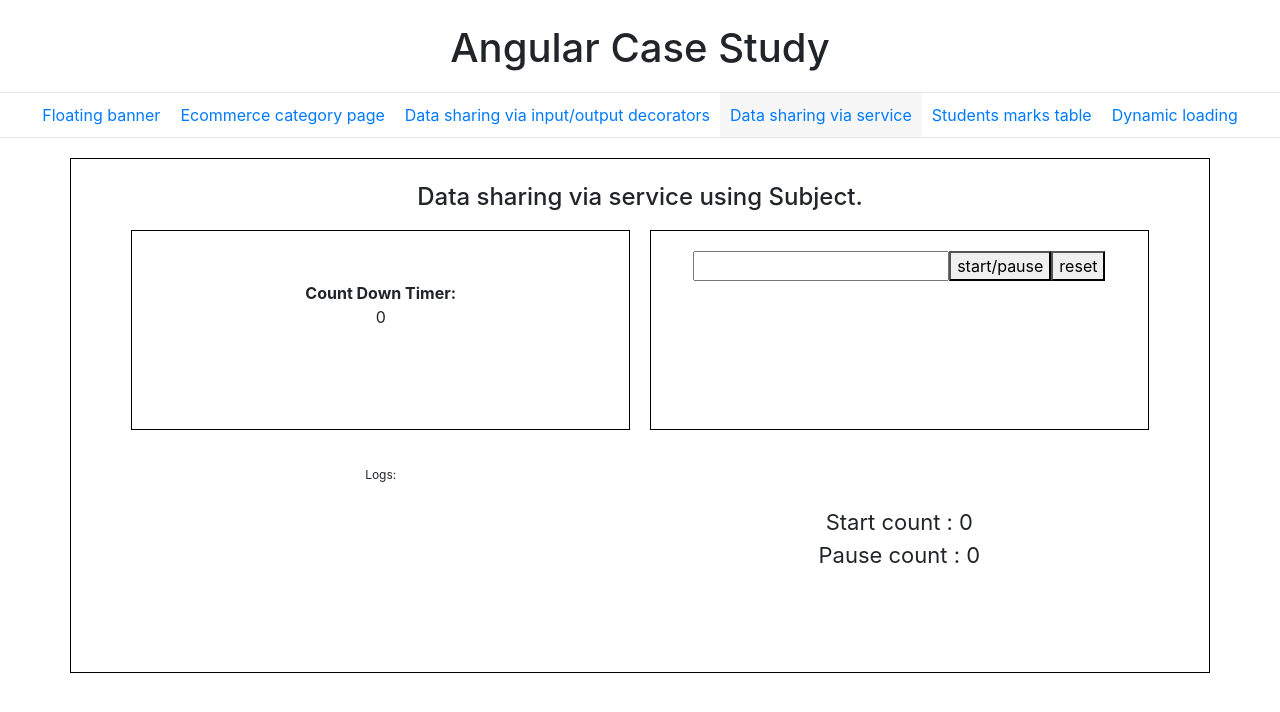
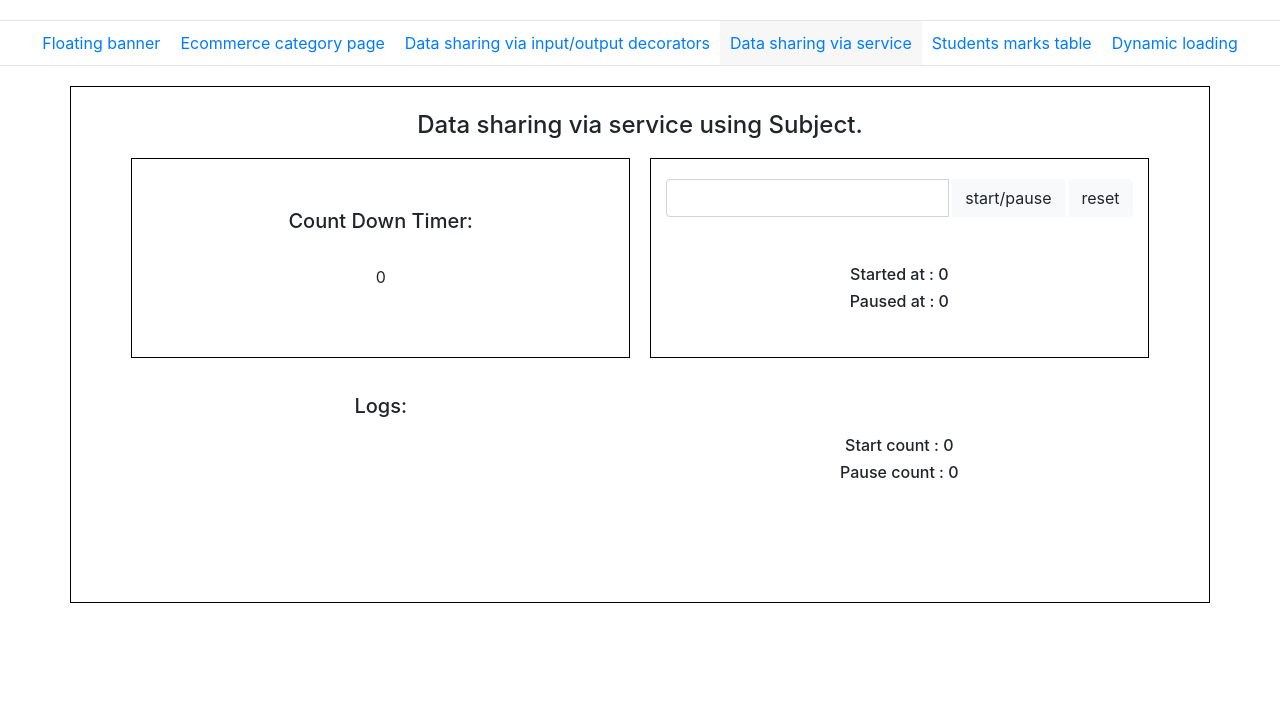
Before and after one commit to prateekinfi/ng-vz-case-study, an Angular app: page /service-data-sharing in a window 1280 px wide. Shown: the top 712 px of the page. Built offline with nearby package versions, Linux system fonts and the light colour scheme.

Commit message:
ui fixes + timer service app bug fixes

```diff
--- a/src/app/app.component.css
+++ b/src/app/app.component.css
@@ -22,3 +22,6 @@
 .nav-container{
     margin: 20px 0px
 }
+.app-container{
+    margin-bottom: 20px;
+}
--- a/src/app/app.component.html
+++ b/src/app/app.component.html
@@ -1,15 +1,33 @@
+<div class="app-container">
 
-<div class="container mt-4"><h1>Angular Case Study</h1></div>
+    <!-- <div class="container mt-4">
+        <h1>Angular Case Study</h1>
+    </div> -->
     <div class="nav-container">
         <hr>
         <ul class="nav-bar">
- <li routerLinkActive='link-active'><a routerLink="/floating-banner">Floating banner</a> </li>
- <li routerLinkActive='link-active'><a routerLink="/ecommerce-category-page">Ecommerce category page</a> </li>
- <li routerLinkActive='link-active'><a routerLink="/input-output-sharing">Data sharing via input/output decorators</a> </li>
- <li routerLinkActive='link-active'><a routerLink="/service-data-sharing">Data sharing via service</a> </li>
- <li routerLinkActive='link-active'><a routerLink="/student-marks">Students marks table</a> </li>
- <li routerLinkActive='link-active'><a routerLink="/dynamic-loading">Dynamic loading</a> </li>
+            <li routerLinkActive='link-active'>
+                <a routerLink="/floating-banner">Floating banner</a>
+            </li>
+            <li routerLinkActive='link-active'>
+                <a routerLink="/ecommerce-category-page">Ecommerce category page</a>
+            </li>
+            <li routerLinkActive='link-active'>
+                <a routerLink="/input-output-sharing">Data sharing via input/output
+                    decorators</a>
+            </li>
+            <li routerLinkActive='link-active'>
+                <a routerLink="/service-data-sharing">Data sharing via service</a>
+            </li>
+            <li routerLinkActive='link-active'>
+                <a routerLink="/student-marks">Students marks table</a>
+            </li>
+            <li routerLinkActive='link-active'>
+                <a routerLink="/dynamic-loading">Dynamic loading</a>
+            </li>
         </ul>
         <hr>
     </div>
     <router-outlet></router-outlet>
+
+</div>
--- a/src/app/service-data-sharing/components/count-down-display/count-down-display.component.html
+++ b/src/app/service-data-sharing/components/count-down-display/count-down-display.component.html
@@ -1,5 +1,5 @@
 
 <div class="display">
-    <b>Count Down Timer:</b>
+    <h5>Count Down Timer:</h5>
     <br>
     {{displayvalue}}</div>
--- a/src/app/service-data-sharing/components/count-down-timer/count-down-timer.component.html
+++ b/src/app/service-data-sharing/components/count-down-timer/count-down-timer.component.html
@@ -1,9 +1,17 @@
-<div  class="container">
-    <input type="number" #timer>
-    <button (click)="updateState(timer.value)">
-        start/pause
-    </button>
-    <button (click)="reset();timer.value=0;">
-        reset
-    </button>
+<div class="container">
+    <div class="input-group">
+        <input type="number" class="form-control" #timer>
+        <div class="input-group-append">
+            <button class="btn btn-light ml-1" (click)="updateState(timer.value)">
+                start/pause
+            </button>
+            <button class="btn btn-light ml-1" (click)="reset();timer.value=0;">
+                reset
+            </button>
+        </div>
+    </div>
+    <br><br>
+    <h6>Started at : {{startvalue}}</h6>
+    <h6> Paused at : {{pausevalue}}</h6>
+
 </div>
--- a/src/app/service-data-sharing/components/count-down-timer/count-down-timer.component.ts
+++ b/src/app/service-data-sharing/components/count-down-timer/count-down-timer.component.ts
@@ -1,4 +1,4 @@
-import { Component, OnInit } from '@angular/core';
+import { Component, OnInit, DoCheck } from '@angular/core';
 import { TimerService } from '../../timer.service';
 import { timer } from 'rxjs/internal/observable/timer';
 import { takeWhile, tap } from 'rxjs/operators';
@@ -10,26 +10,50 @@
 })
 export class CountDownTimerComponent implements OnInit {
 
-  constructor(private service : TimerService) { }
+  constructor(private service: TimerService) { }
   isTimerActive = false;
+  startvalue = 0;
+  pausevalue = 0;
+  flag = 0;
+  ngOnInit(): void {
+    this.flag = 0;
+  }
 
+  updateState(timervalue) {
+    if (timervalue > 0) {
+      this.isTimerActive = !this.isTimerActive;
 
-  ngOnInit(): void {
+      if (this.isTimerActive && this.flag == 0) {
+        this.startvalue = timervalue;
+        this.flag = 1;
+      } else if (this.isTimerActive && this.flag == 1) {
+        this.startvalue = this.service.timer.displayValue;
       }
-  updateState(timervalue){
-    this.isTimerActive=!this.isTimerActive;
+      else if (!this.isTimerActive) {
+        this.pausevalue = this.service.timer.displayValue;
+      }
 
-   timer(0,1).pipe(
-      takeWhile(() => {return (timervalue > 0 && this.isTimerActive && !this.service.timer.reset)}),
-      tap(()=>timervalue--)
-    ).subscribe(()=>{
+      timer(0, 1).pipe(
+        takeWhile(() => { return (timervalue > 0 && this.isTimerActive && !this.service.timer.reset) }),
+        tap(() => { timervalue--; })
+      ).subscribe(() => {
         this.service.updateDisplay(timervalue);
-    })
+        if (timervalue == 0) {
+          this.isTimerActive = !this.isTimerActive;
+        }
+      });
       this.service.updateCounts(this.isTimerActive);
       this.service.updateLogs(this.isTimerActive);
     }
+  }
 
-  reset(){
+  reset() {
     this.service.reset();
+    this.service.updateLogs(this.isTimerActive);
+    this.isTimerActive = false;
+    this.flag = 0;
+    this.startvalue = 0;
+    this.pausevalue = 0;
+    this.service.timer.reset = true;
   }
 }
--- a/src/app/service-data-sharing/components/counts/counts.component.css
+++ b/src/app/service-data-sharing/components/counts/counts.component.css
@@ -6,6 +6,5 @@
 }
 .counts-container{
     text-align: center;
-    font-size: 22px;
     padding:50px;
 }
--- a/src/app/service-data-sharing/components/counts/counts.component.html
+++ b/src/app/service-data-sharing/components/counts/counts.component.html
@@ -1,6 +1,6 @@
 <div class="counts-container">
 <ul>
-    <li>Start count : {{startcount}}</li>
-    <li>Pause count : {{pausecount}}</li>
+    <li><h6>Start count : {{startcount}}</h6></li>
+    <li><h6>Pause count : {{pausecount}}</h6></li>
 </ul>
 </div>
--- a/src/app/service-data-sharing/components/log/log.component.css
+++ b/src/app/service-data-sharing/components/log/log.component.css
@@ -4,6 +4,8 @@
 
 ul {
     padding: 0;
+    height: 150px;
+    overflow-y: overlay;
 }
 
 .logs-container {
--- a/src/app/service-data-sharing/components/log/log.component.html
+++ b/src/app/service-data-sharing/components/log/log.component.html
@@ -1,6 +1,6 @@
 <div class="logs-container">
-Logs:
-<ul>
-    <li *ngFor="let i of logs">{{i}}</li>
+<h5>Logs:</h5>
+<ul class="list-group">
+    <li class="list-group-item" *ngFor="let i of logs">{{i}}</li>
 </ul>
 </div>
--- a/src/app/service-data-sharing/timer.service.ts
+++ b/src/app/service-data-sharing/timer.service.ts
@@ -1,9 +1,7 @@
 import { Injectable } from '@angular/core';
 import { Subject } from 'rxjs';
 
-// @Injectable({
-//   providedIn: 'root'
-// })
+@Injectable()
 export class TimerService {
   timer = {
     logs: [],
@@ -16,7 +14,7 @@
   constructor() { }
 
   reset(){
-    this.timer.logs=[];
+    // this.timer.logs=[];
     this.timer.startCount=0;
     this.timer.pauseCount=0;
     this.timer.displayValue=0;
@@ -24,11 +22,12 @@
     this.emitData();
   }
   updateLogs(isTimerActive) {
+    let action = (isTimerActive) ? "started" : "paused";
+    action = (this.timer.reset) ? 'reset' : action;
     this.timer.reset=false;
     var d = new Date();
     var time = d.getDate()  + "-" + (d.getMonth()+1) + "-" + d.getFullYear() + " " +
     d.getHours() + ":" + d.getMinutes();
-    let action = (isTimerActive) ? "started" : "paused";
     this.timer.logs.push(`${action} at ${time}`);
     this.emitData();
   }
```
Lines whose indentation alone changed are shown as unchanged.
